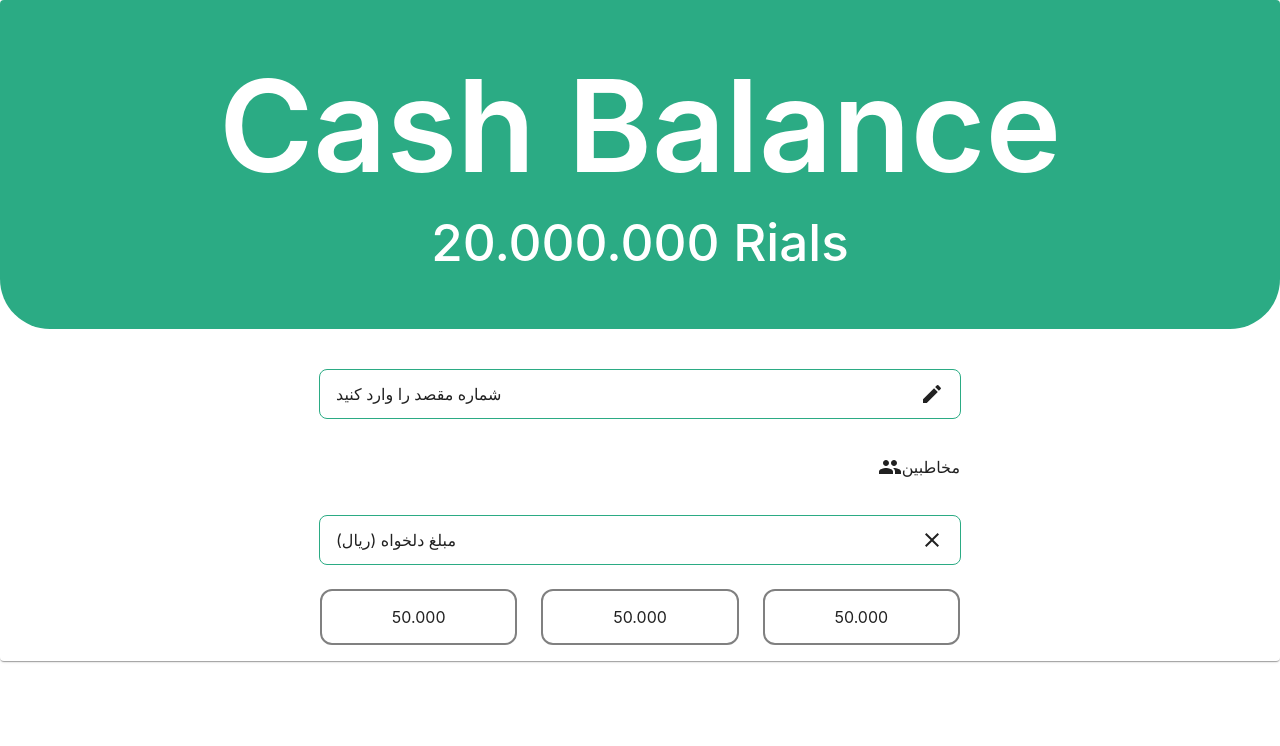
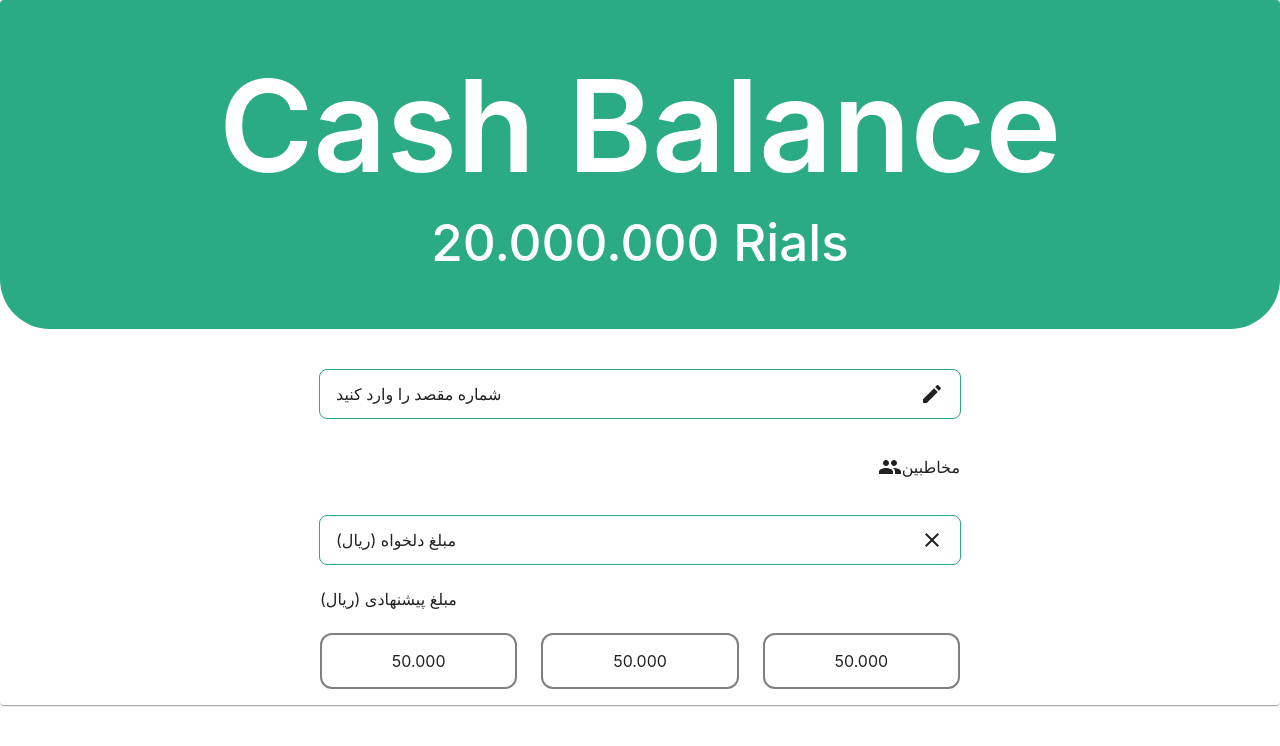
Before and after one commit to siahvosh/digital-wallet, a React (Create React App) app: page /transfer in a window 1280 px wide. Shown: the top 746 px of the page. Built offline with nearby package versions, Linux system fonts and the light colour scheme.

Commit message:
add custom money

```diff
--- a/src/Pages/WalletActions/Transfer.tsx
+++ b/src/Pages/WalletActions/Transfer.tsx
@@ -39,6 +39,10 @@ export const Transfer = () => {
                             </div>
                         </Grid2>
                         <Grid2 size={12} container style={{justifyContent: 'center', display: 'center', width: '50vw', margin: 'auto', alignContent: 'center'}}>
+                            <Grid2 size={12}>
+                                <span style={{display: 'flex', justifyContent: 'start'}}>مبلغ پیشنهادی (ریال)</span>
+                            </Grid2>
+
                             <Grid2 size={4}>
                                 <div style={{borderRadius: '12px', border: '2px solid gray', padding: '1rem'}}>50.000</div>
                             </Grid2>
```
